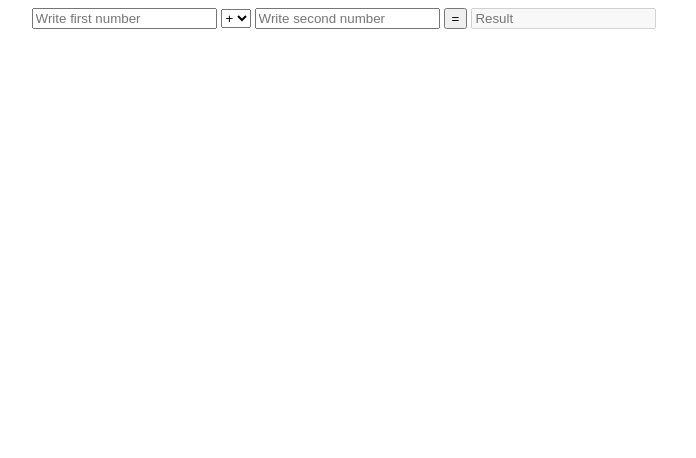
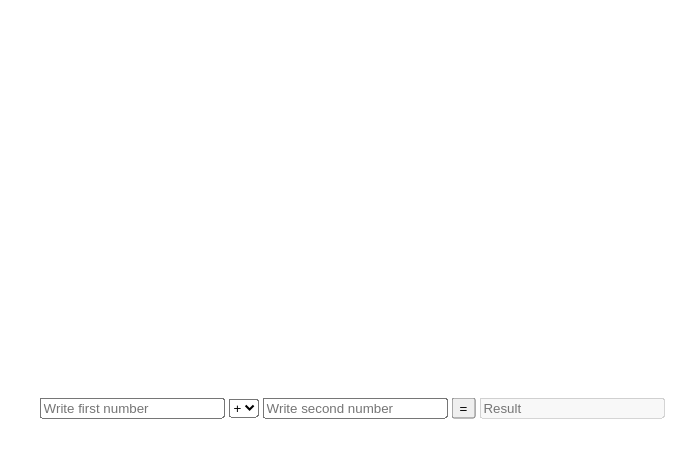
Before and after one commit to VadymKas/Calc, a plain HTML site: page index.html in a window 1280 px wide. Shown: the whole page, without its empty margins (296-992 px from the left). Drawn offline with Linux system fonts and the light colour scheme.

Commit message:
Update styles.css

```diff
--- a/styles.css
+++ b/styles.css
@@ -2,7 +2,10 @@ input[type=text] {
       color:red;
 }
 
-form {
-     margin: 0 auto;
-     width: fit-content;
+body {
+      position: absolute;
+      top: 50%;
+      left: 50%;
+      margin-right: -50%;
+      transform: translate(-50%, -50%)
 }
```
